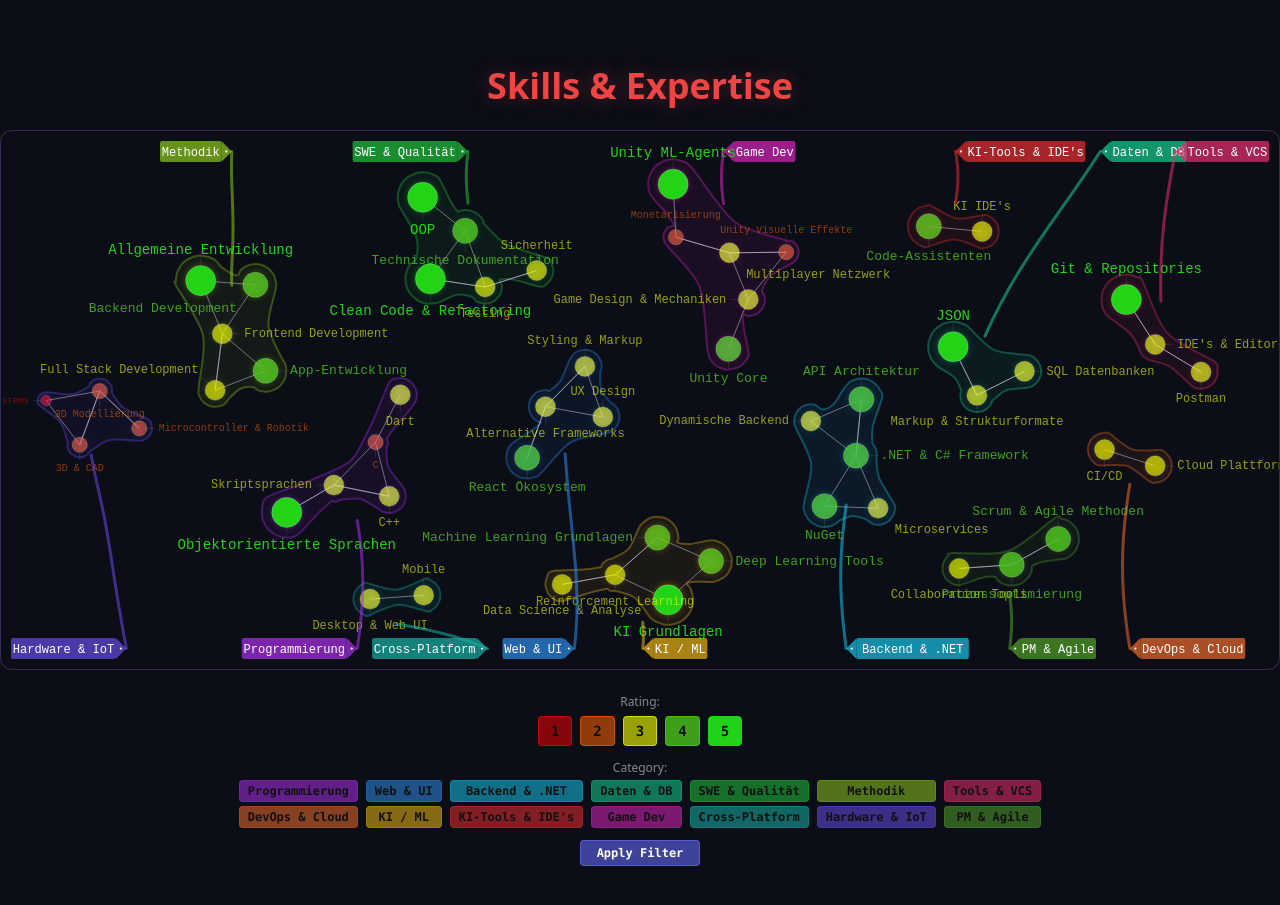
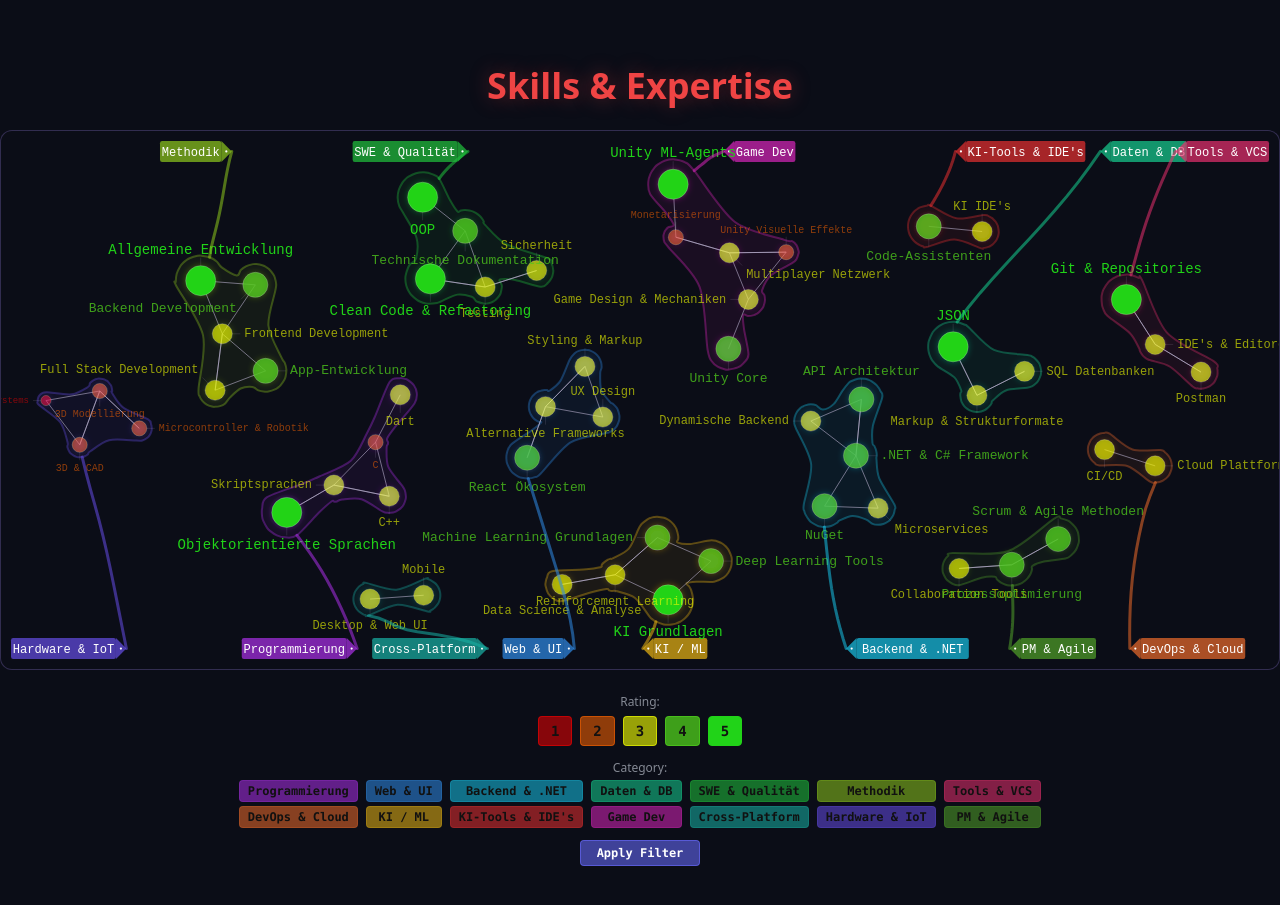
Before and after one commit to 062Leo/dev-portfolio-nextjs, a Next.js app in the folder portfolio-app/: page / in a window 1280 px wide. Shown: the part 2100-3005 px from the top of the page. Built offline with nearby package versions, Linux system fonts and the light colour scheme.

Commit message:
fixxed rope

```diff
--- a/portfolio-app/src/components/SkillGraph.tsx
+++ b/portfolio-app/src/components/SkillGraph.tsx
@@ -17,6 +17,7 @@ import { WobblyRopes } from "./WobblyRopes";
 import type { RopeTarget } from "./WobblyRopes";
 import {
   PRICETAG_ENABLED,
+  PT_H,
   type PricetagData,
   createPricetags,
   updatePricetags,
@@ -1039,6 +1040,8 @@ export function SkillGraph() {
       }
 
       // ── update vacuum‑pack hulls ────────────────────────────────────
+      const ropeStartMap = new Map<number, { x: number; y: number }>();
+
       if (HULL_ENABLED) {
         for (const gi of groupIndices) {
           const path = hullPaths[gi];
@@ -1062,6 +1065,22 @@ export function SkillGraph() {
           }
 
           path.setAttribute("d", catmullRomClosedPath(hullPts, HULL_CURVE_TENSION));
+
+          const anchorY = cy < height / 2
+            ? 10 + PT_H / 2
+            : height - 10 - PT_H / 2;
+          let bestDist = Infinity;
+          let bestPt: { x: number; y: number } = { x: cx, y: cy };
+          for (const [hx, hy] of hullPts) {
+            const dx = hx - cx;
+            const dy = hy - anchorY;
+            const d = dx * dx + dy * dy;
+            if (d < bestDist) {
+              bestDist = d;
+              bestPt = { x: hx, y: hy };
+            }
+          }
+          ropeStartMap.set(gi, bestPt);
         }
       }
 
@@ -1217,7 +1236,7 @@ export function SkillGraph() {
       }
 
       // ── update pricetag positions ─────────────────────────────────
-      updatePricetags(pricetagData, nodes, width, height, HULL_MIN_NODES, ropeTargetsRef);
+      updatePricetags(pricetagData, nodes, width, height, HULL_MIN_NODES, ropeTargetsRef, ropeStartMap);
     });
 
     // ── drag (D3-style: fix single node → link forces pull group) ──────
--- a/portfolio-app/src/components/pricetags.ts
+++ b/portfolio-app/src/components/pricetags.ts
@@ -148,6 +148,7 @@ export function updatePricetags(
   height: number,
   hullMinNodes: number,
   ropeTargetsRef: React.MutableRefObject<Map<number, RopeTarget>>,
+  ropeStartMap?: Map<number, { x: number; y: number }>,
 ) {
   if (!PRICETAG_ENABLED || pricetagData.length === 0) return;
 
@@ -180,8 +181,9 @@ export function updatePricetags(
     const dirY = isTop ? -1 : 1;
     const isLeft = cx < halfW;
 
-    const lineEndX = cx;
-    const lineEndY = cy + dirY * avgDist;
+    const hullStart = ropeStartMap?.get(pd.gi);
+    const lineEndX = hullStart ? hullStart.x : cx;
+    const lineEndY = hullStart ? hullStart.y : cy + dirY * avgDist;
 
     const anchorX = cx;
     const anchorY = isTop ? EDGE_MARGIN + PT_H / 2 : height - EDGE_MARGIN - PT_H / 2;
```
